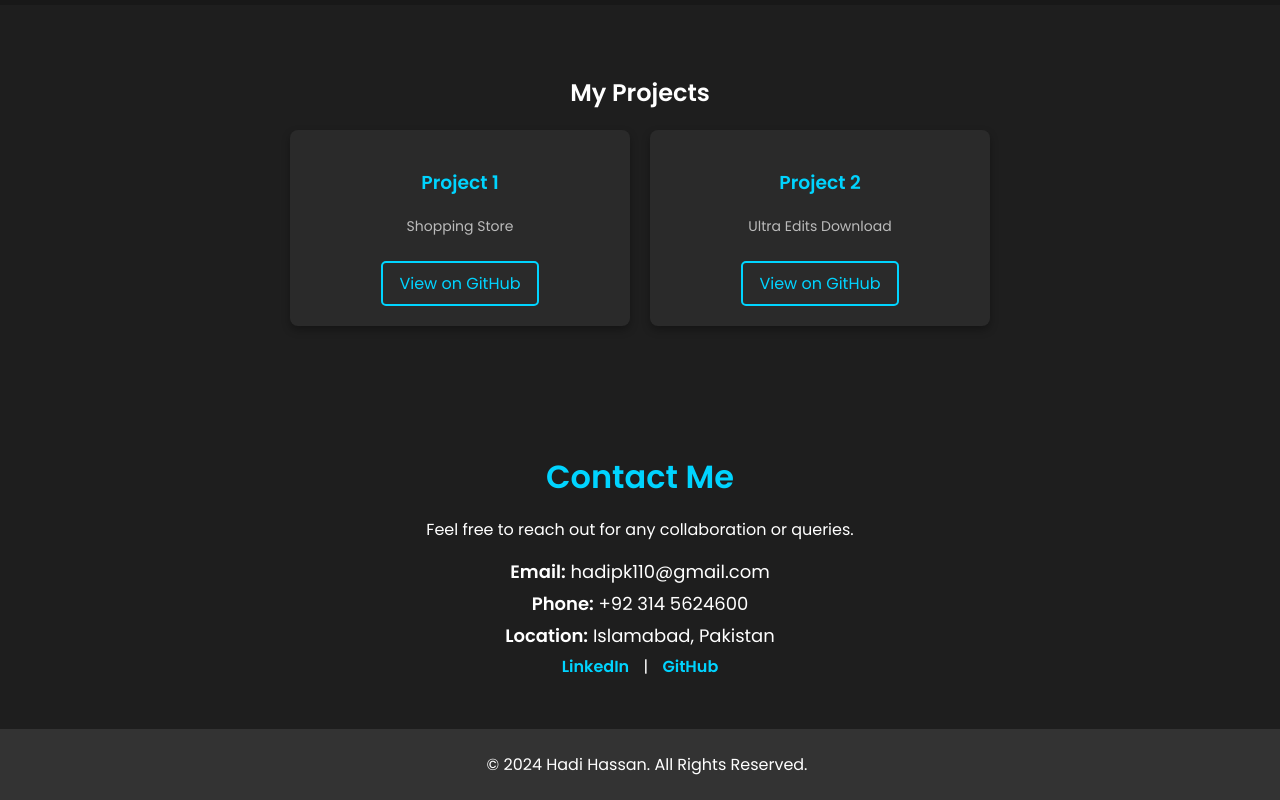
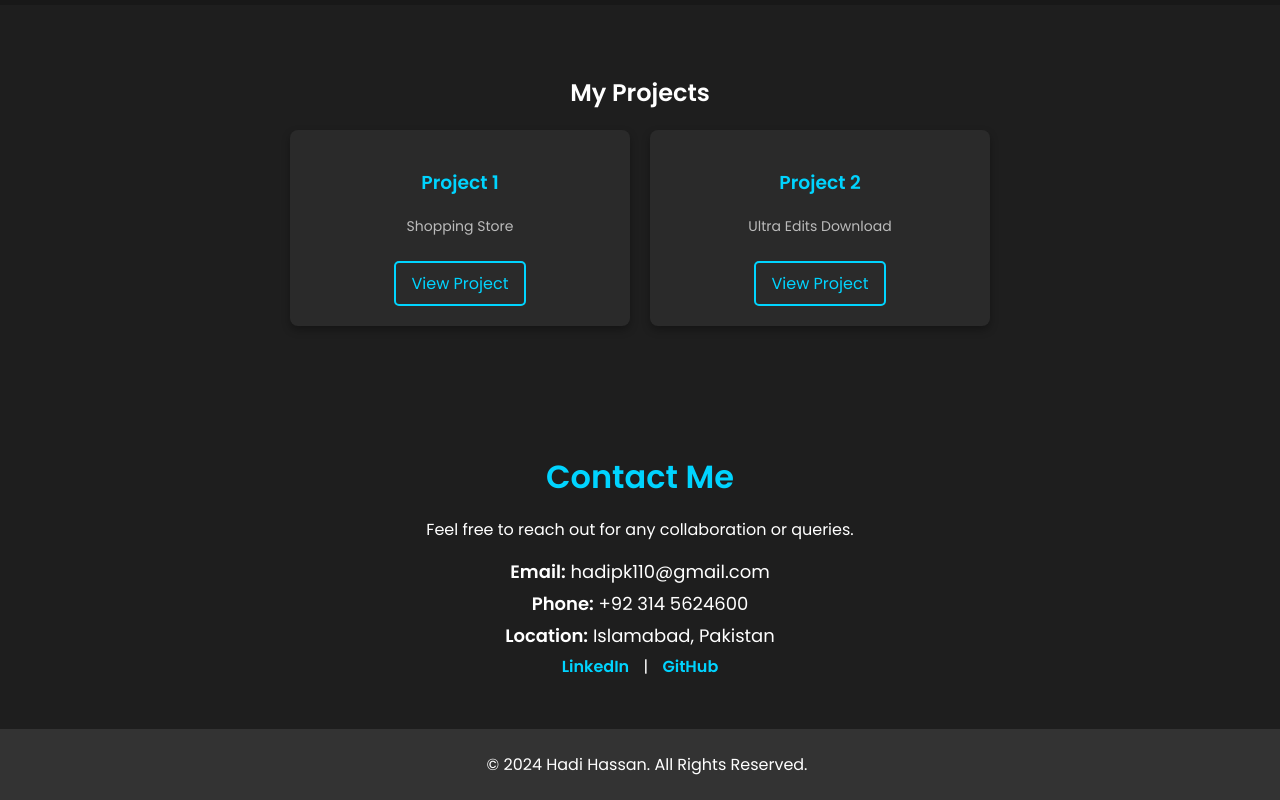
Before and after one commit to hadihassan5/Hadi-Portfolio, a plain HTML site: page index.html in a window 1280 px wide. Shown: the part 1356-2156 px from the top of the page. Drawn offline with nearby package versions, Linux system fonts and the light colour scheme.

Commit message:
index.html

```diff
--- a/index.html
+++ b/index.html
@@ -85,14 +85,14 @@
                     <!-- <img src="project3.jpg" alt="Project 3"> -->
                     <h3>Project 1</h3>
                     <p>Shopping Store</p>
-                    <a href="https://hadihassan5.github.io/Project_Shopping_Store/" target="_blank">View on GitHub</a>
+                    <a href="https://hadihassan5.github.io/Project_Shopping_Store/" target="_blank">View Project</a>
                 </div>
 
                 <div class="project-card">
                     <!-- <img src="project2.jpg" alt="Project 2"> -->
                     <h3>Project 2</h3>
                     <p>Ultra Edits Download</p>
-                    <a href="https://hadihassan5.github.io/UltraEdit-Downloads/" target="_blank">View on GitHub</a>
+                    <a href="https://hadihassan5.github.io/UltraEdit-Downloads/" target="_blank">View Project</a>
                 </div>
 
             </div>
```
